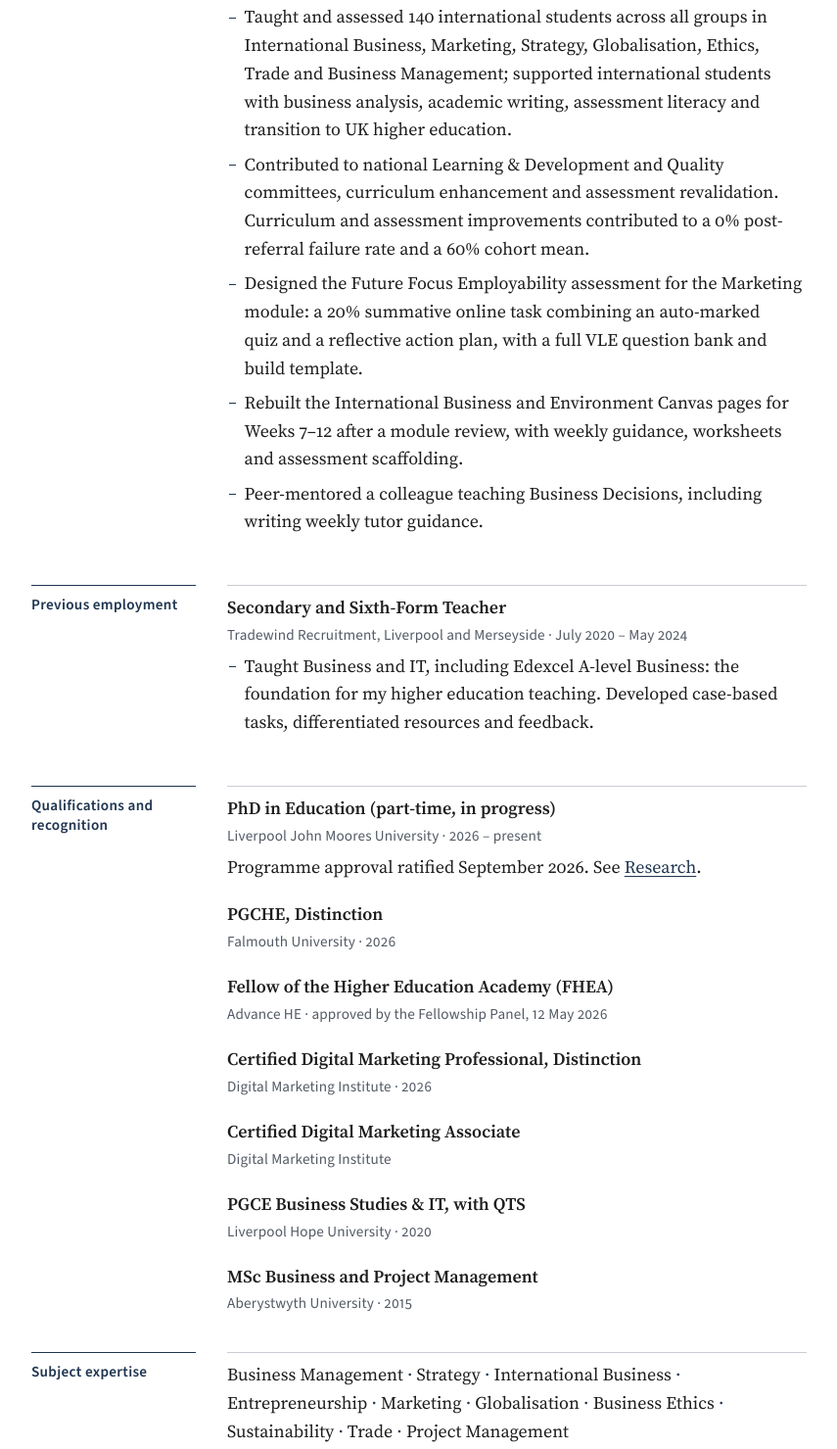
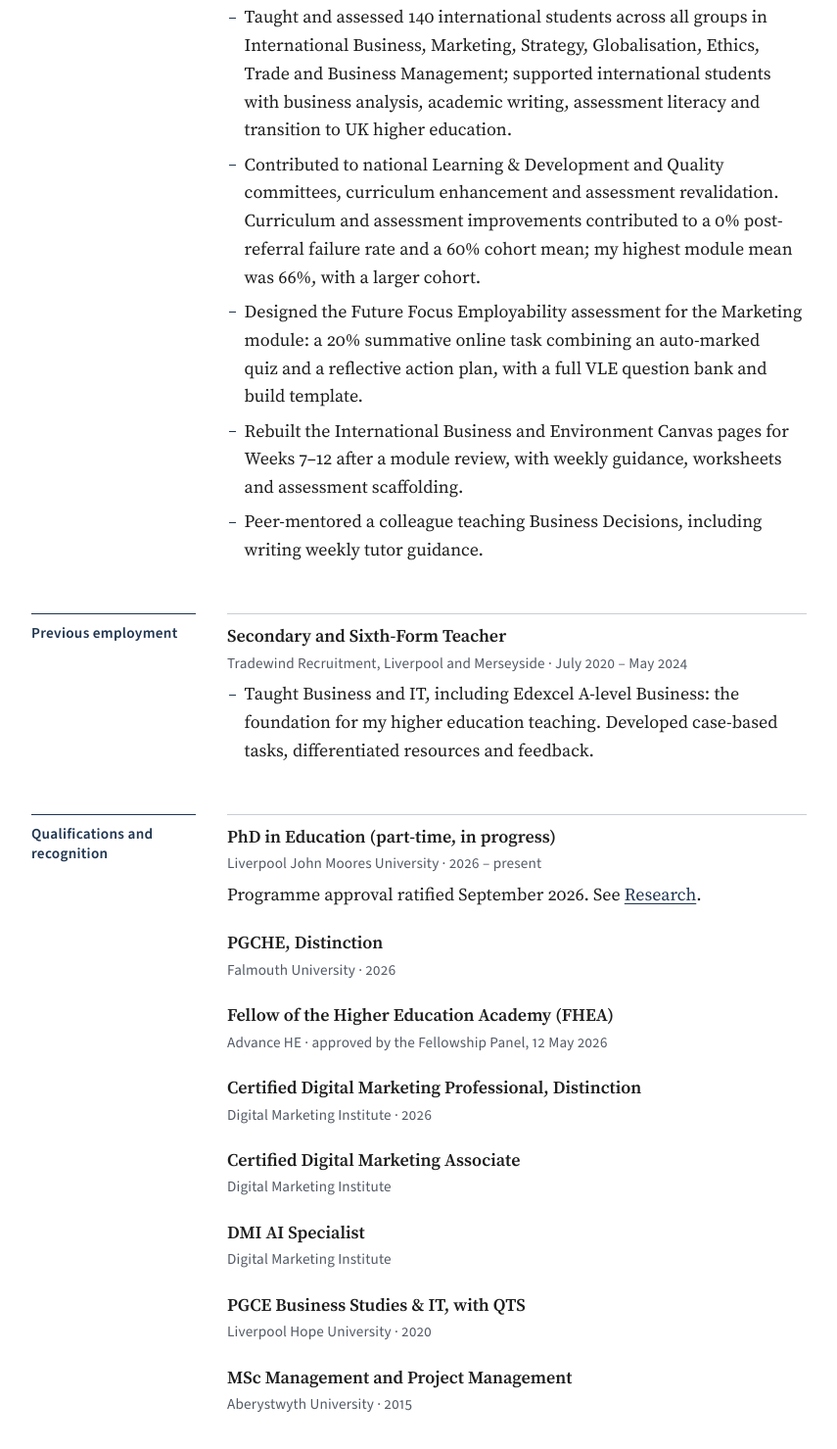
Before and after one commit to danielpdavies/danielpdavies.github.io, a plain HTML site: page about.html in a window 1280 px wide. Shown: the part 1421-2900 px from the top of the page at 98% size, without its empty margins (212-1067 px from the left). Drawn offline with Linux system fonts and the light colour scheme.

Commit message:
Update CV and about: DMI AI Specialist, MSc title, 66% module mean, 2-page CV

```diff
--- a/about.html
+++ b/about.html
@@ -83,7 +83,7 @@
         <li>Led modules across Levels 3 to 5, including Marketing &amp; Business Management (Level 4), Business Decisions &amp; Strategy (Level 4) and International Business and Environment (Level 3), coordinating planning, assessment, curriculum development and student guidance.</li>
         <li>Designed and redeveloped learning materials, case studies, formative activities, assessment briefs, examinations, referral assessments and marking guidance across Levels 3–5.</li>
         <li>Taught and assessed 140 international students across all groups in International Business, Marketing, Strategy, Globalisation, Ethics, Trade and Business Management; supported international students with business analysis, academic writing, assessment literacy and transition to UK higher education.</li>
-        <li>Contributed to national Learning &amp; Development and Quality committees, curriculum enhancement and assessment revalidation. Curriculum and assessment improvements contributed to a 0% post-referral failure rate and a 60% cohort mean.</li>
+        <li>Contributed to national Learning &amp; Development and Quality committees, curriculum enhancement and assessment revalidation. Curriculum and assessment improvements contributed to a 0% post-referral failure rate and a 60% cohort mean; my highest module mean was 66%, with a larger cohort.</li>
         <li>Designed the Future Focus Employability assessment for the Marketing module: a 20% summative online task combining an auto-marked quiz and a reflective action plan, with a full VLE question bank and build template.</li>
         <li>Rebuilt the International Business and Environment Canvas pages for Weeks 7–12 after a module review, with weekly guidance, worksheets and assessment scaffolding.</li>
         <li>Peer-mentored a colleague teaching Business Decisions, including writing weekly tutor guidance.</li>
@@ -115,8 +115,9 @@
     <div class="entry"><p class="entry-head"><strong>Fellow of the Higher Education Academy (FHEA)</strong></p><p class="entry-meta">Advance HE · approved by the Fellowship Panel, 12 May 2026</p></div>
     <div class="entry"><p class="entry-head"><strong>Certified Digital Marketing Professional, Distinction</strong></p><p class="entry-meta">Digital Marketing Institute · 2026</p></div>
     <div class="entry"><p class="entry-head"><strong>Certified Digital Marketing Associate</strong></p><p class="entry-meta">Digital Marketing Institute</p></div>
+    <div class="entry"><p class="entry-head"><strong>DMI AI Specialist</strong></p><p class="entry-meta">Digital Marketing Institute</p></div>
     <div class="entry"><p class="entry-head"><strong>PGCE Business Studies &amp; IT, with QTS</strong></p><p class="entry-meta">Liverpool Hope University · 2020</p></div>
-    <div class="entry"><p class="entry-head"><strong>MSc Business and Project Management</strong></p><p class="entry-meta">Aberystwyth University · 2015</p></div>
+    <div class="entry"><p class="entry-head"><strong>MSc Management and Project Management</strong></p><p class="entry-meta">Aberystwyth University · 2015</p></div>
   </div>
 </section>
 <section class="sec" aria-labelledby="s-subject-expertise">
```
Also changed, not shown: cv.html (+2 -2 lines), teaching.html (+1 -1 lines), 1 other file.
